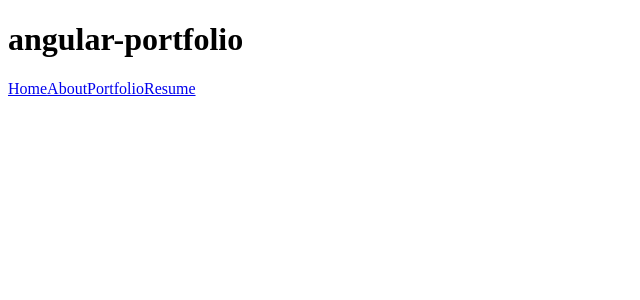
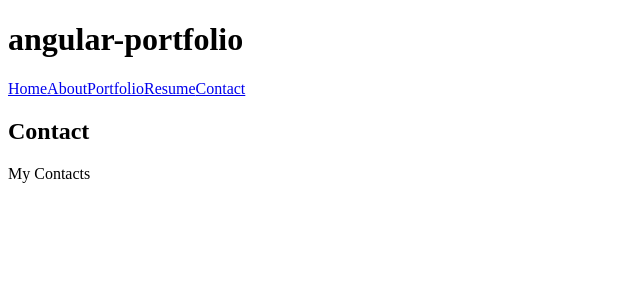
Before and after one commit to MohammadRokib/Portfolio, an Angular app: page /contact in a window 1280 px wide. Before the commit this address led to /. Shown: the top 300 px of the page, without its empty margins (0-640 px from the left). Built offline with nearby package versions, Linux system fonts and the light colour scheme.

Commit message:
feat(routing): add contact page and route
- add ContactPage standalone component under pages/
- register 'contact' path -> ContactPage in app.routes
- add Contact link to navbar

Signed-off-by: MohammadRokib <rokibk548@gmail.com>

```diff
--- a/src/app/app.routes.ts
+++ b/src/app/app.routes.ts
@@ -3,10 +3,12 @@ import { HomePage } from './pages/home-page';
 import { AboutPage } from './pages/about-page';
 import { PortfolioPage } from './pages/portfolio-page';
 import { ResumePage } from './pages/resume-page';
+import { ContactPage } from './pages/contact-page';
 
 export const routes: Routes = [
   { path: '', component: HomePage },
   { path: 'about', component: AboutPage },
   { path: 'portfolio', component: PortfolioPage },
   { path: 'resume', component: ResumePage },
+  { path: 'contact', component: ContactPage },
 ];
--- a/src/app/components/navbar.html
+++ b/src/app/components/navbar.html
@@ -3,4 +3,5 @@
   <a routerLink="/about">About</a>
   <a routerLink="/portfolio">Portfolio</a>
   <a routerLink="/resume">Resume</a>
+  <a routerLink="/contact">Contact</a>
 </nav>
--- /dev/null
+++ b/src/app/pages/contact-page.html
@@ -0,0 +1,2 @@
+<h2>Contact</h2>
+<p>My Contacts</p>
```
Also changed, not shown: src/app/pages/contact-page.ts (added, +7 -0 lines).
